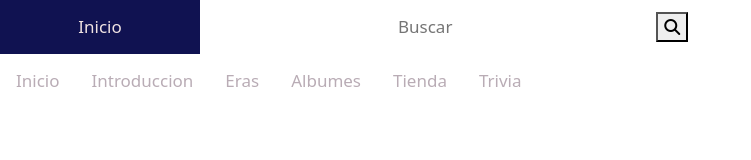
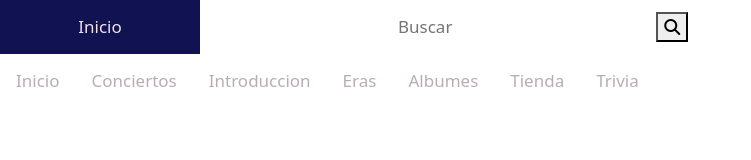
Before and after one commit to FRwebdesigner/AllAbtMadonna, a plain HTML site: page index.html in a window 1280 px wide. Shown: the whole page, without its empty margins (0-751 px from the left). Drawn offline with nearby package versions, Linux system fonts and the light colour scheme.

Commit message:
new links for accessibility added

```diff
--- a/index.html
+++ b/index.html
@@ -24,6 +24,7 @@
     </div>
     <div class="topnav">
         <a href="C:\Users\PC\Documents\Mi Primer Pagina\index.html">Inicio</a>
+        <a href="C:\Users\PC\Documents\Mi Primer Pagina\concerts.html">Conciertos</a>
         <a href="C:\Users\PC\Documents\Mi Primer Pagina\introduction.html">Introduccion</a>
         <a href="C:\Users\PC\Documents\Mi Primer Pagina\eras.html">Eras</a>
         <a href="C:\Users\PC\Documents\Mi Primer Pagina\albums.html">Albumes</a>
```
Also changed, not shown: albums.html (+1 -0 lines), eras.html (+1 -0 lines), introduction.html (+1 -0 lines), store.html (+1 -0 lines), trivia.html (+1 -0 lines).
